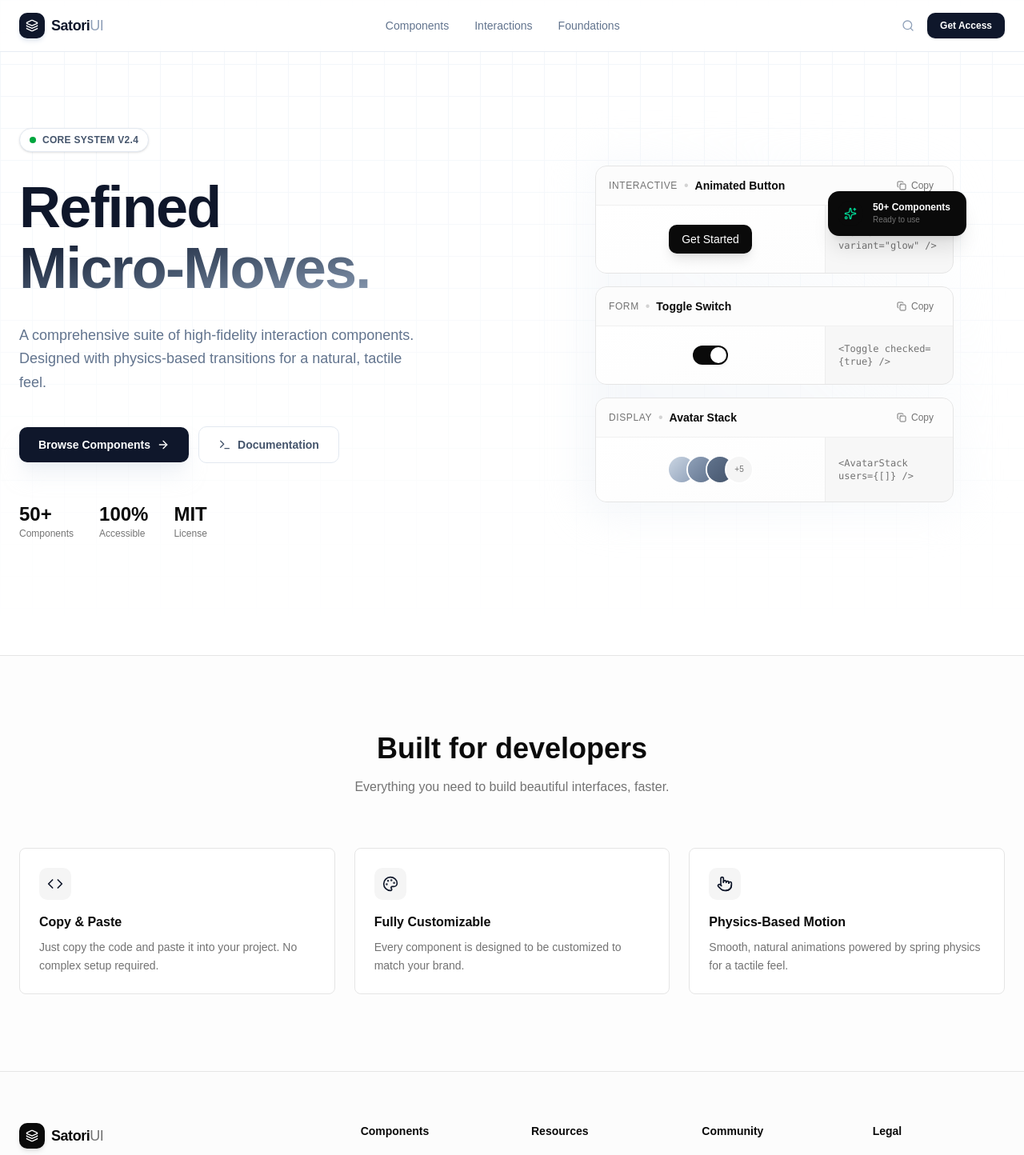
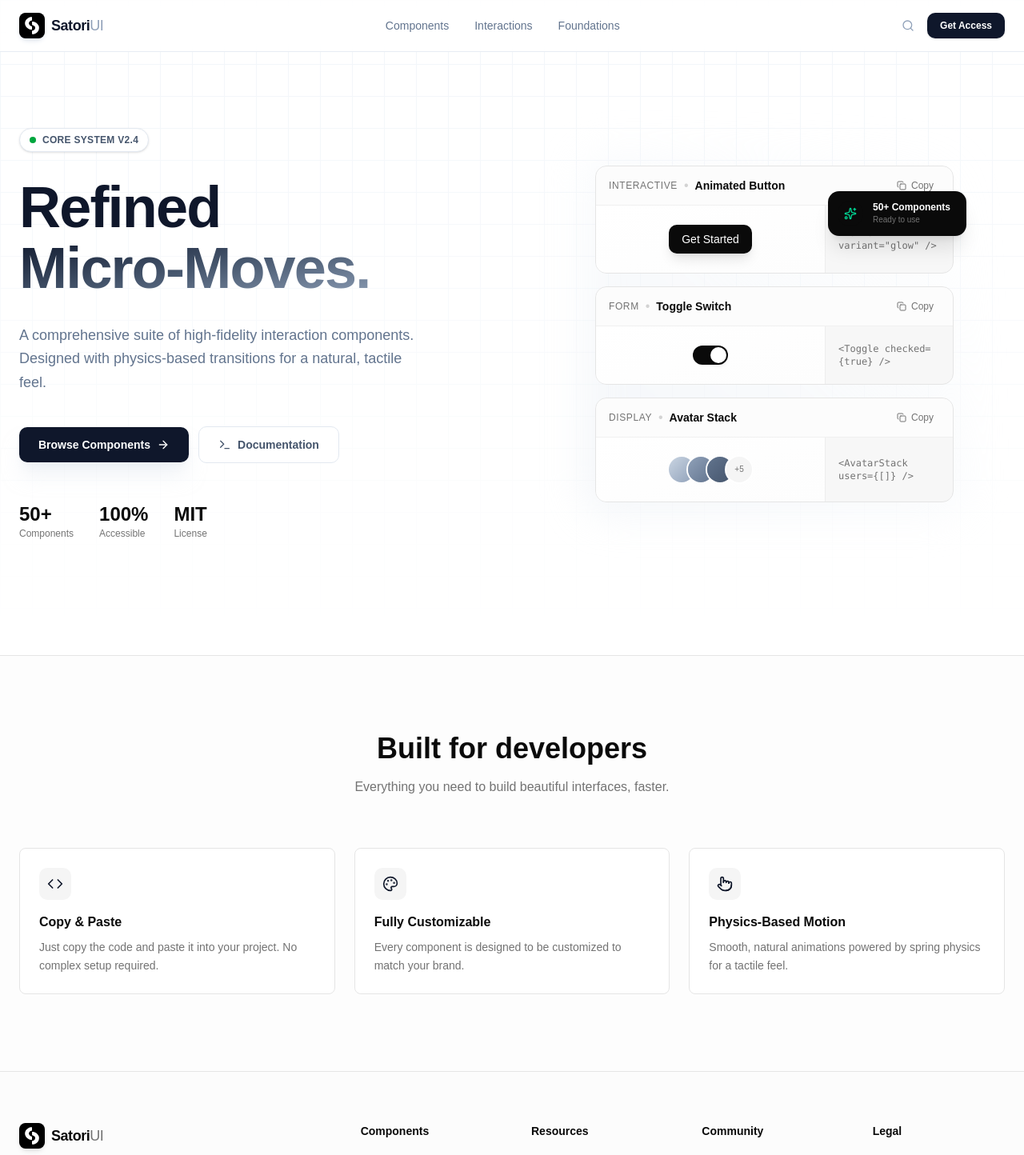
Before and after one commit to Harit007x/satoriui, a Next.js app: page / in a window 1280 px wide. Shown: the top 1444 px of the page at 80% size. Built offline with nearby package versions, Linux system fonts and the light colour scheme.

Commit message:
replaced placeholder with the satoriui logo

```diff
--- a/app/page.tsx
+++ b/app/page.tsx
@@ -1,7 +1,7 @@
 import Footer from "@/components/footer";
 import { Icons } from "@/components/icons";
 import Showcase01 from "@/components/showcase-01";
-import Image, { type ImageProps } from "next/image";
+import Image from "next/image";
 import Link from "next/link";
 
 export default function Home() {
@@ -16,7 +16,13 @@ export default function Home() {
         <div className="max-w-7xl mx-auto px-6 h-16 flex items-center justify-between">
           <div className="flex items-center gap-2 group cursor-pointer">
             <div className="w-8 h-8 rounded-lg bg-slate-900 text-white flex items-center justify-center shadow-md shadow-slate-200">
-              <Icons.layers className="h-4 w-4" />
+              <Image
+                src="/logo/logo-svg.svg"
+                alt="Simplification logo"
+                width={32}
+                height={32}
+                className="rounded-md"
+              />
             </div>
             <span className="font-display font-semibold text-lg tracking-tight text-slate-900">
               Satori<span className="text-slate-400 font-normal">UI</span>
--- a/components/footer.tsx
+++ b/components/footer.tsx
@@ -1,4 +1,5 @@
 import { Icons } from "./icons";
+import Image from "next/image";
 
 const Footer = () => {
   const footerLinks = {
@@ -17,7 +18,13 @@ const Footer = () => {
           <div className="col-span-2 space-y-4">
             <div className="flex items-center gap-2">
               <div className="w-8 h-8 rounded-lg bg-foreground text-background flex items-center justify-center shadow-md">
-                <Icons.layers className="h-4 w-4" />
+                <Image
+                  src="/logo/logo-svg.svg"
+                  alt="Simplification logo"
+                  width={32}
+                  height={32}
+                  className="rounded-md"
+                />
               </div>
               <span className="font-display font-semibold text-lg tracking-tight text-foreground">
                 Satori
```
Also changed, not shown: public/logo/Simplification.svg (deleted), public/logo/logo-svg.svg (added).
